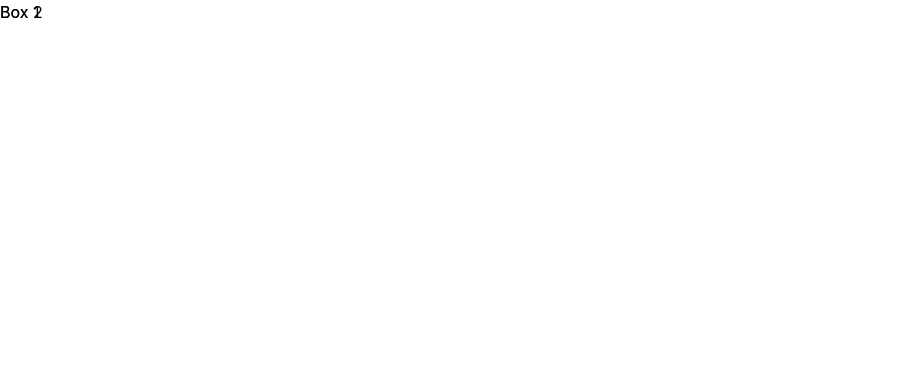
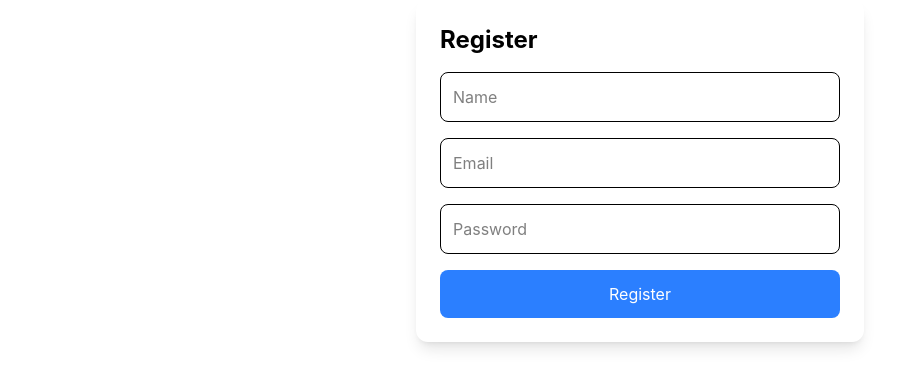
Before and after one commit to yadavabhishek1529/Reactjs-practice-codes-mini-projects, a React app in the folder 06-tailwind/: page / in a window 1280 px wide. Shown: the top 388 px of the page, without its empty margins (0-924 px from the left). Built offline with nearby package versions, Linux system fonts and the light colour scheme; the HTML template or start-up script is replaced by a standard one.

Commit message:
Advance tailwind CSS concept done

```diff
--- a/06-tailwind/src/App.jsx
+++ b/06-tailwind/src/App.jsx
@@ -130,19 +130,286 @@ const App = () => {
 //   ↑
 // </button>
 
-<div class="relative">
+// <div class="relative">
 
-  <div class="absolute z-10">
-    Box 1
-  </div>
+//   <div class="absolute z-10">
+//     Box 1
+//   </div>
 
-  <div class="absolute z-20">
-    Box 2
+//   <div class="absolute z-20">
+//     Box 2
+//   </div>
+
+// </div>
+
+// <nav className="sticky top-0 z-50 bg-white shadow">
+
+//   <div className="flex justify-between items-center p-4">
+
+//     <h1 className="font-bold text-xl">
+//       MyStore
+//     </h1>
+
+//     <ul className="flex gap-6">
+//       <li>Home</li>
+//       <li>Products</li>
+//       <li>Contact</li>
+//     </ul>
+
+//   </div>
+
+// </nav>
+
+// <div className="bg-white p-6 rounded-xl shadow-lg hover:shadow-2xl hover:scale-105 hover:-translate-y-2 transition-all duration-300">
+
+//   <h2 className="font-bold text-xl">
+//     Tailwind CSS
+//   </h2>
+
+//   <p className="mt-2 text-gray-500">
+//     Learn modern web development.
+//   </p>
+
+// </div>
+// <input
+//   class="border p-3 rounded-lg focus:outline-none focus:border-blue-500"
+// />
+
+
+// <input
+//   class="border p-3 rounded-lg focus:ring-2 focus:ring-blue-500"
+// />
+
+// <textarea
+//   class="w-full border p-3 rounded-lg"
+//   rows="4"
+// ></textarea>
+
+// <select class="border p-3 rounded-lg">
+
+//   <option>India</option>
+
+//   <option>USA</option>
+
+//   <option>Canada</option>
+
+// </select>
+
+//Checkbox
+// <div class="flex items-center gap-2">
+
+//   <input
+//     type="checkbox"
+//     class="w-4 h-4"
+//   />
+
+//   <label>
+//     Accept Terms
+//   </label>
+// </div>
+
+//Radio Buttons
+// <div class="flex gap-4">
+
+//   <label>
+//     <input type="radio" name="gender" />
+//       Male
+//   </label>
+
+//   <label>
+//     <input type="radio" name="gender" />
+//       Female
+//   </label>
+
+// </div>
+
+//Login form
+// <div class="max-w-md mx-auto mt-10 p-6 shadow-lg rounded-xl">
+
+//   <h2 class="text-2xl font-bold mb-5">
+//     Login
+//   </h2>
+
+//   <input
+//     type="email"
+//     placeholder="Email"
+//     class="w-full border p-3 rounded-lg mb-4"
+//   />
+
+//   <input
+//     type="password"
+//     placeholder="Password"
+//     class="w-full border p-3 rounded-lg mb-4"
+//   />
+
+//   <button
+//     class="w-full bg-blue-500 text-white p-3 rounded-lg"
+//   >
+//     Login
+//   </button>
+
+// </div>
+
+//Building forms with flex
+// <div class="flex gap-4">
+
+//   <input
+//     type="text"
+//     placeholder="First Name"
+//     class="w-1/2 border p-3 rounded-lg"
+//   />
+
+//   <input
+//     type="text"
+//     placeholder="Last Name"
+//     class="w-1/2 border p-3 rounded-lg"
+//   />
+
+// </div>
+
+//Building forms with grid
+// <div class="grid grid-cols-2 gap-4">
+
+//   <input
+//     class="border p-3 rounded-lg"
+//     placeholder="First Name"
+//   />
+
+//   <input
+//     class="border p-3 rounded-lg"
+//     placeholder="Last Name"
+//   />
+// </div>
+
+//Dark-Mode
+// <div class="bg-white dark:bg-black">
+
+//   <h1 class="text-black dark:text-white">
+//     Hello
+//   </h1>
+
+// </div>
+//Another Example
+// <button
+//   class="bg-blue-500 dark:bg-blue-700 text-white"
+// >
+//   Button
+// </button>
+
+//Reusable-components : In react you'll create reusable components.
+  // <button
+  //     className="bg-blue-500 text-white px-4 py-2 rounded-lg"
+  //   >
+  //     {text}
+  //   </button>
+
+
+//Hero Section Common Interview Project
+// <section
+//   class="flex flex-col items-center justify-center h-screen"
+// >
+
+//   <h1
+//     class="text-5xl font-bold"
+//   >
+//     Learn Tailwind CSS
+//   </h1>
+
+//   <p
+//     class="mt-4 text-gray-500"
+//   >
+//     Build modern websites faster.
+//   </p>
+
+//   <button
+//     class="mt-6 bg-blue-500 text-white px-6 py-3 rounded-lg"
+//   >
+//     Get Started
+//   </button>
+
+// </section>
+
+//Footer section
+// <footer
+//   class="bg-gray-900 text-white p-8"
+// >
+
+//   <div
+//     class="flex justify-between"
+//   >
+
+//     <div>
+//       Logo
+//     </div>
+
+//     <div>
+//       Contact
+//     </div>
+
+//   </div>
+
+// </footer>
+
+//Dashboard sidebar
+// <div class="flex">
+
+//   <aside
+//     class="w-64 h-screen bg-gray-800 text-white p-5"
+//   >
+
+//     <ul class="space-y-4">
+
+//       <li>Dashboard</li>
+
+//       <li>Users</li>
+
+//       <li>Settings</li>
+
+//     </ul>
+
+//   </aside>
+
+//   <main class="flex-1 p-5">
+
+//     Dashboard Content
+
+//   </main>
+
+// </div>
+
+//Mini-project registration form
+<div class="max-w-md mx-auto p-6 shadow-lg rounded-xl">
+
+  <h2 class="text-2xl font-bold mb-4">
+    Register
+  </h2>
+
+  <div class="space-y-4">
+
+    <input
+      placeholder="Name"
+      class="w-full border p-3 rounded-lg"
+    />
+
+    <input
+      placeholder="Email"
+      class="w-full border p-3 rounded-lg"
+    />
+
+    <input
+      placeholder="Password"
+      class="w-full border p-3 rounded-lg"
+    />
+
+    <button
+      class="w-full bg-blue-500 text-white p-3 rounded-lg"
+    >
+      Register
+    </button>
+
   </div>
 
 </div>
-
-
   )
 }
 
```
